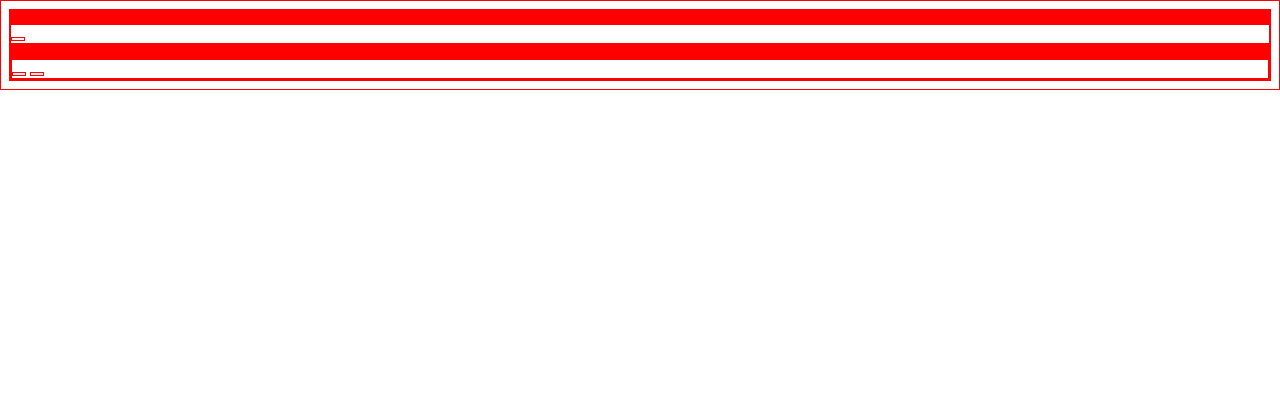
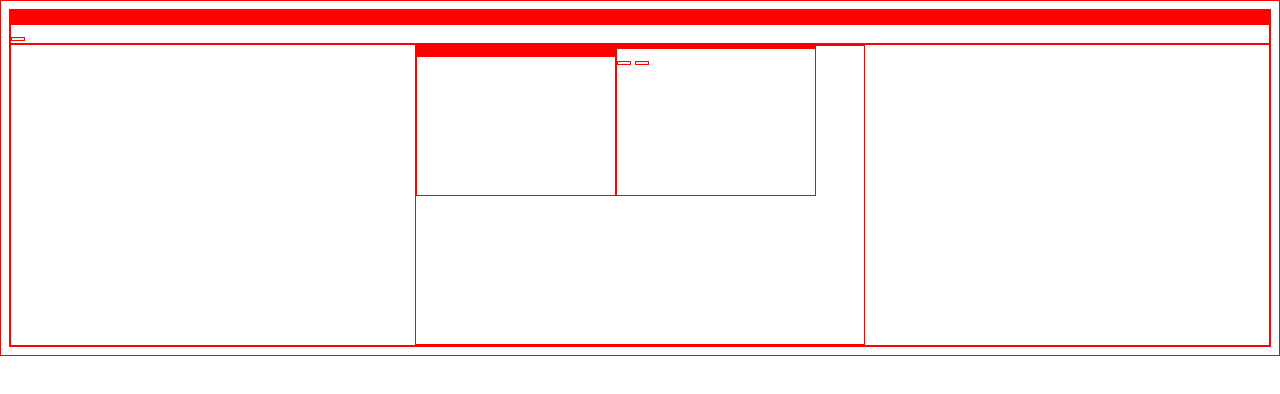
Before and after one commit to gbcosgrove/sprint-1, a plain HTML site: page index.html in a window 1280 px wide. Drawn offline with Linux system fonts and the light colour scheme; files that its build step writes are made by us from their sources.

Commit message:
Updat style sheet for body

```diff
--- a/index.html
+++ b/index.html
@@ -3,7 +3,7 @@
 <head>
   <meta charset="UTF-8">
   <title>Document</title>
-  <link rel="stylesheet" type="text/css" href="stylesheet.css">
+  <link rel="stylesheet" type="text/css" href="stylesheets/stylesheet.css">
 </head>
 <body>
 
@@ -23,6 +23,8 @@
 
 <div class="wrapper">
 
+  <div class="box_wrappers">
+
     <div class="hero_box">
       <div class="top_box"></div>
       <div class="top_box"></div>
@@ -39,5 +41,7 @@
 
   </div>
 
+</div>
+
 </body>
 </html>
--- a/stylesheets/stylesheet.css
+++ b/stylesheets/stylesheet.css
@@ -1,10 +1,27 @@
 * {
   box-sizing: border-box;
   border: 1px solid red;
-
 }
 
 /*Nav above*/
 
 
 /*Body Below*/
+
+.wrapper {
+  width: 100%;
+  height: 100%;
+  position: relative;
+}
+
+.box_wrappers {
+  margin: auto;
+  height: 300px;
+  width: 450px;
+}
+
+.hero_box {
+  height: 150px;
+  width: 200px;
+  float: left;
+}
```
Lines whose indentation alone changed are shown as unchanged.
